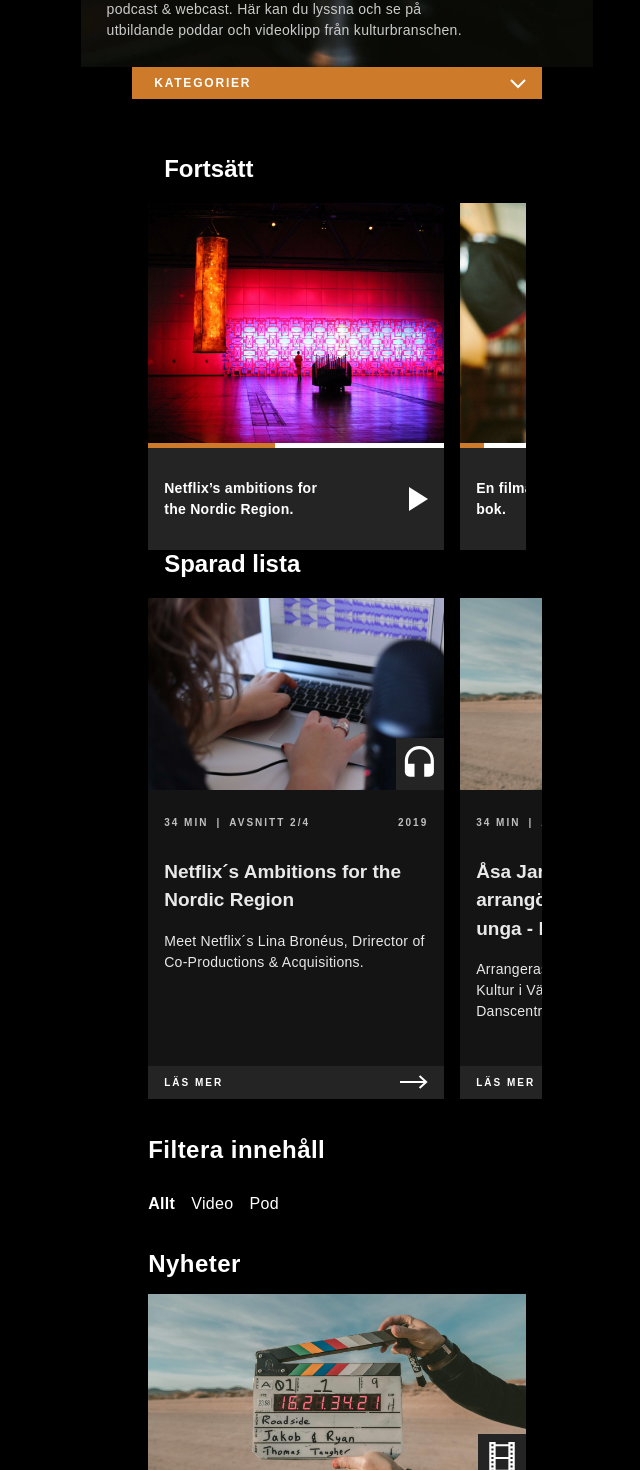
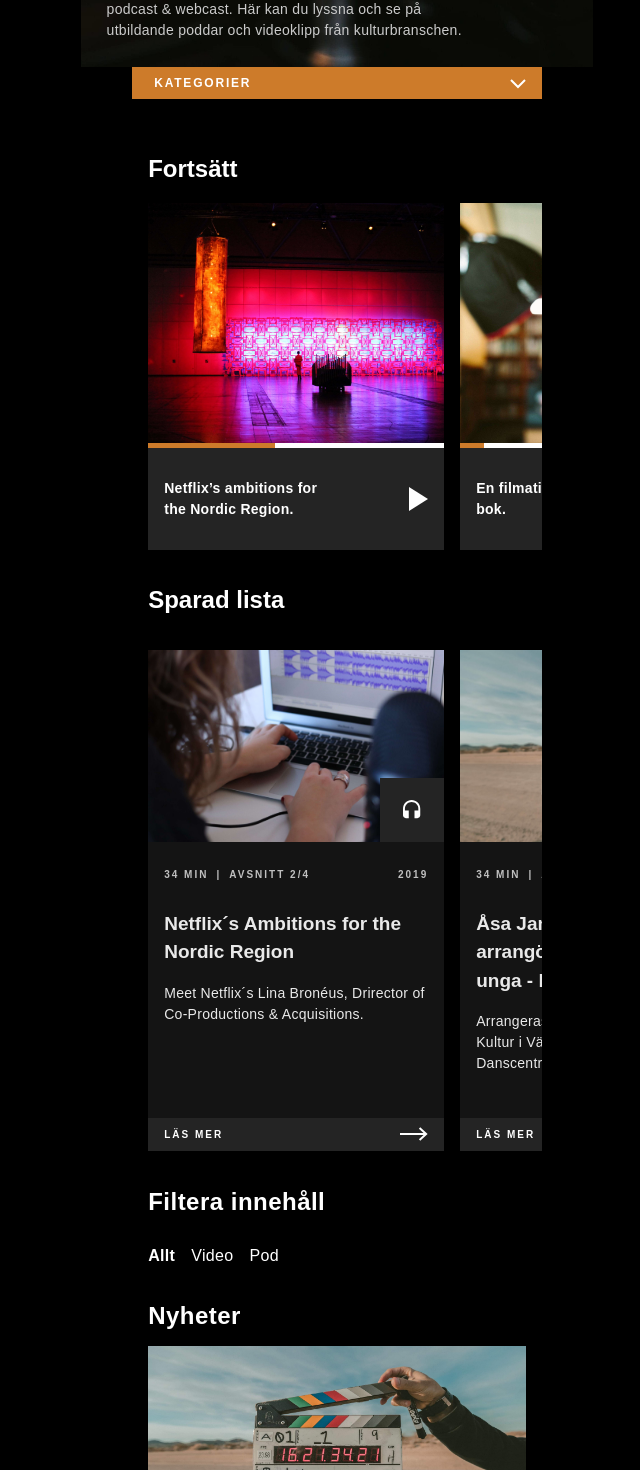
Before and after one commit to brooman/Kulturakademin, a React (Create React App) app: page / in a window 1280 px wide. Shown: the part 653-2123 px from the top of the page, without its empty margins (303-943 px from the left). Built offline with nearby package versions, Linux system fonts and the light colour scheme; a web font is replaced by a local one.

Commit message:
Fixed Icons

```diff
--- a/src/components/CategoryCard/index.module.scss
+++ b/src/components/CategoryCard/index.module.scss
@@ -64,9 +64,15 @@
 }
 
 .iconWrapper {
+  width: 4rem;
+  height: 4rem;
+
+  display: flex;
+  justify-content: center;
+  align-items: center;
+
   >svg {
-    width: 17px;
-    height: 21px;
+    width: 2rem;
   }
 }
 
--- a/src/components/DiscoverCard/index.module.scss
+++ b/src/components/DiscoverCard/index.module.scss
@@ -73,10 +73,15 @@
   position: absolute;
   bottom: 0;
   right: 0;
+  width: 4rem;
+  height: 4rem;
+
+  display: flex;
+  justify-content: center;
+  align-items: center;
 
   >svg {
-    height: 32px;
-    width: 32px;
+    width: 100%;
   }
 }
 
--- a/src/components/DiscoverGroup/index.module.scss
+++ b/src/components/DiscoverGroup/index.module.scss
@@ -9,7 +9,7 @@
   display: flex;
   justify-content: space-between;
   align-items: center;
-  margin: 0 0 0 1rem;
+  margin-bottom: 1rem;
 
   >h2 {
     margin-top: 0;
--- a/src/components/PlayCard/index.module.scss
+++ b/src/components/PlayCard/index.module.scss
@@ -40,10 +40,15 @@
   position: absolute;
   bottom: 0;
   right: 0;
+  width: 4rem;
+  height: 4rem;
+
+  display: flex;
+  justify-content: center;
+  align-items: center;
 
   >svg {
-    height: 32px;
-    width: 32px;
+    width: 2rem;
   }
 }
 
--- a/src/components/PlayGroup/index.module.scss
+++ b/src/components/PlayGroup/index.module.scss
@@ -1,14 +1,15 @@
 @import '../../variables.scss';
 
 .group {
-  margin: 0 1rem;
+  margin-left: 1rem;
+  margin-bottom: 2.25rem;
 }
 
 .header {
   display: flex;
   justify-content: space-between;
   align-items: center;
-  margin: 2.25rem 0 0 1rem;
+  margin-top: 2.25rem;
 }
 
 .body {
--- a/src/components/VideoView/index.module.scss
+++ b/src/components/VideoView/index.module.scss
@@ -15,7 +15,7 @@
     flex-direction: column;
     align-items: center;
 
-    padding-top: 16px;
+    padding-top: 20px;
 
     width: 20%;
     background-color: $defaultHighlight;
--- a/src/icons/VideoIcon/index.js
+++ b/src/icons/VideoIcon/index.js
@@ -7,9 +7,9 @@
   const { color } = props
 
   return (
-    <svg width="39" height="49" viewBox="0 0 39 49" fill="none" xmlns="http://www.w3.org/2000/svg">
+    <svg width="17" height="21" viewBox="0 0 17 21" fill="none" xmlns="http://www.w3.org/2000/svg">
       <path
-        d="M39 0H29.25V3.26667H9.75V0H0V49H9.75V45.7333H29.25V49H39V0ZM6.5 3.26667V6.53333H3.25V3.26667H6.5ZM35.75 3.26667V6.53333H32.5V3.26667H35.75ZM29.25 6.53333V22.8667H9.75V6.53333H29.25ZM6.5 9.8V13.0667H3.25V9.8H6.5ZM35.75 9.8V13.0667H32.5V9.8H35.75ZM6.5 16.3333V19.6H3.25V16.3333H6.5ZM35.75 16.3333V19.6H32.5V16.3333H35.75ZM6.5 22.8667V26.1333H3.25V22.8667H6.5ZM35.75 22.8667V26.1333H32.5V22.8667H35.75ZM29.25 26.1333V42.4667H9.75V26.1333H29.25ZM6.5 29.4V32.6667H3.25V29.4H6.5ZM35.75 29.4V32.6667H32.5V29.4H35.75ZM6.5 35.9333V39.2H3.25V35.9333H6.5ZM35.75 35.9333V39.2H32.5V35.9333H35.75ZM6.5 42.4667V45.7333H3.25V42.4667H6.5ZM35.75 42.4667V45.7333H32.5V42.4667H35.75Z"
+        d="M17 0H12.75V1.4H4.25V0H0V21H4.25V19.6H12.75V21H17V0ZM2.83333 1.4V2.8H1.41667V1.4H2.83333ZM15.5833 1.4V2.8H14.1667V1.4H15.5833ZM12.75 2.8V9.8H4.25V2.8H12.75ZM2.83333 4.2V5.6H1.41667V4.2H2.83333ZM15.5833 4.2V5.6H14.1667V4.2H15.5833ZM2.83333 7V8.4H1.41667V7H2.83333ZM15.5833 7V8.4H14.1667V7H15.5833ZM2.83333 9.8V11.2H1.41667V9.8H2.83333ZM15.5833 9.8V11.2H14.1667V9.8H15.5833ZM12.75 11.2V18.2H4.25V11.2H12.75ZM2.83333 12.6V14H1.41667V12.6H2.83333ZM15.5833 12.6V14H14.1667V12.6H15.5833ZM2.83333 15.4V16.8H1.41667V15.4H2.83333ZM15.5833 15.4V16.8H14.1667V15.4H15.5833ZM2.83333 18.2V19.6H1.41667V18.2H2.83333ZM15.5833 18.2V19.6H14.1667V18.2H15.5833Z"
         fill={color}
       />
     </svg>
```
